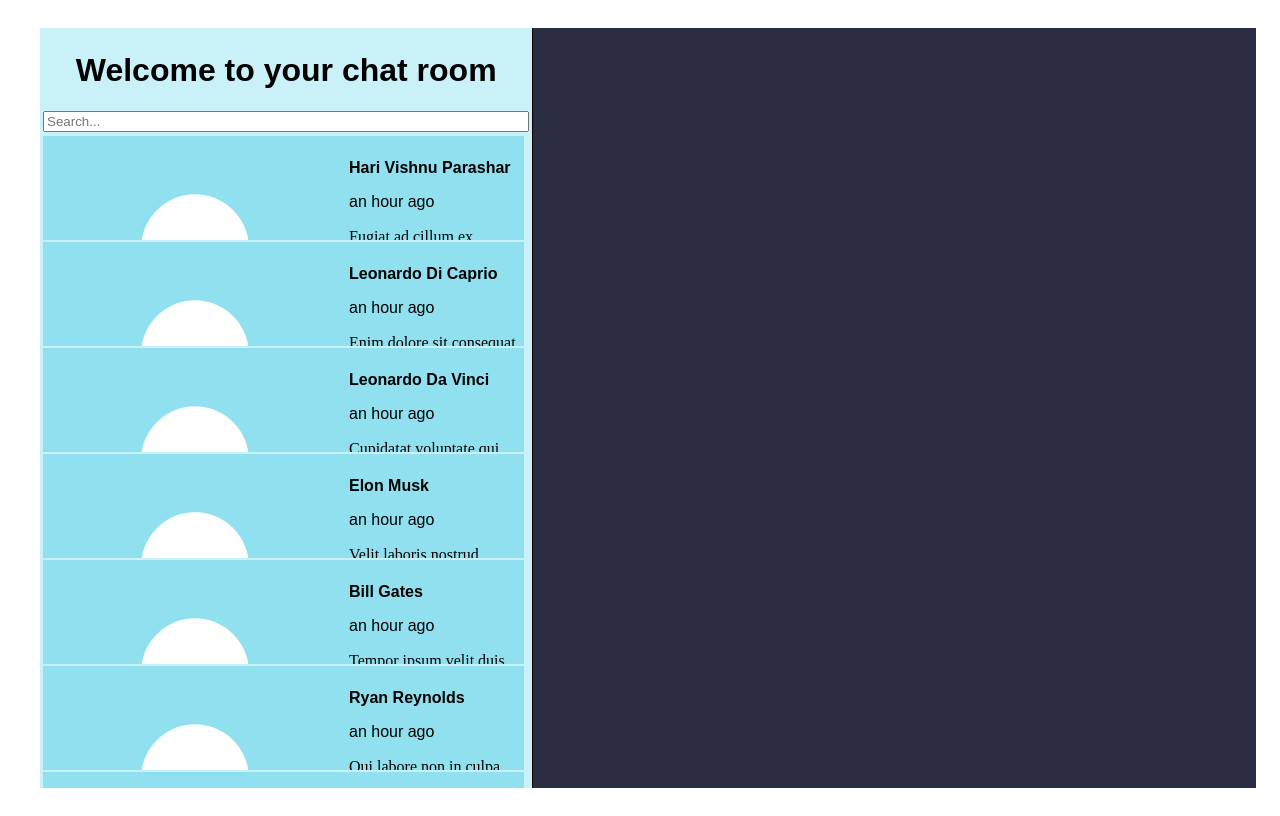
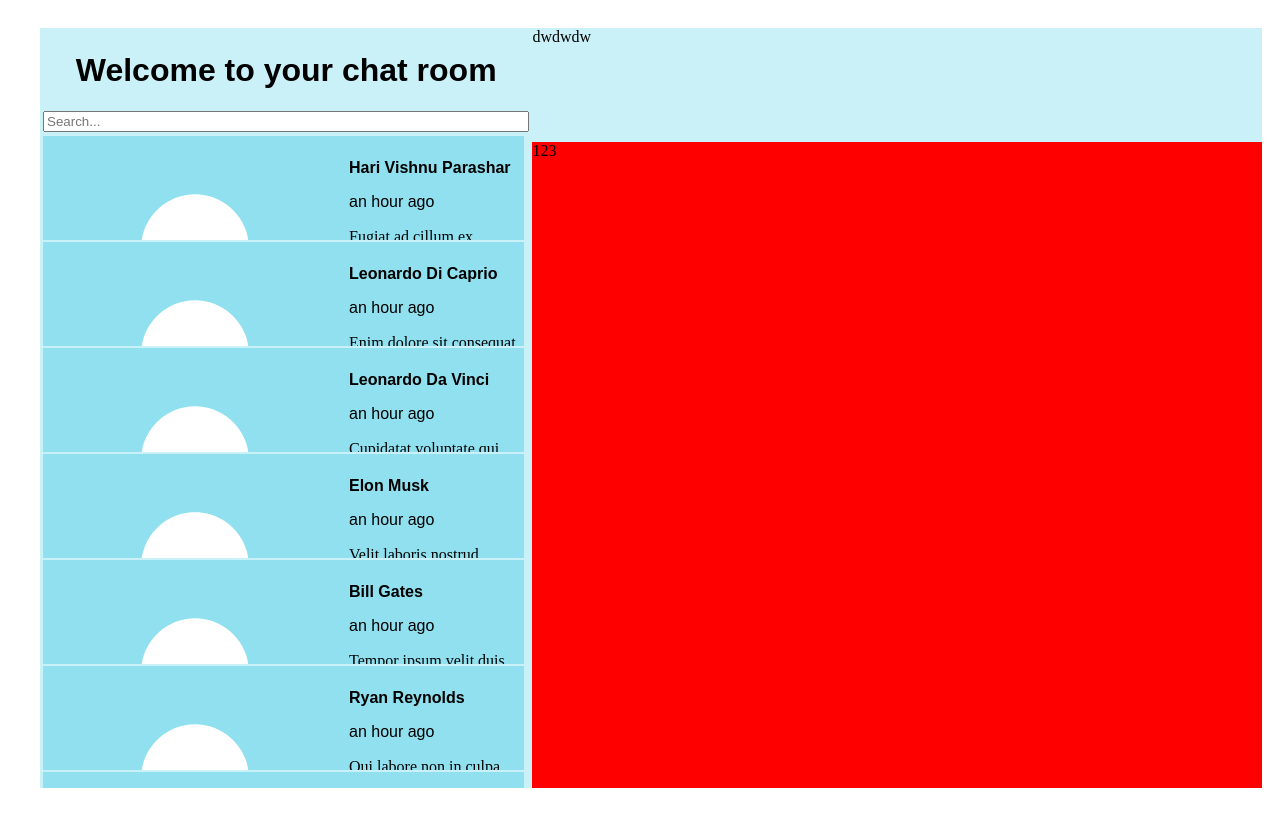
Before and after one commit to HariVP03/Chatting-App, a Gatsby site: page /chat-room in a window 1280 px wide. Built offline with nearby package versions, Linux system fonts and the light colour scheme; Gatsby itself is replaced by a stand-in of ours.

Commit message:
added plugin styles components

```diff
--- a/gatsby-config.js
+++ b/gatsby-config.js
@@ -6,6 +6,9 @@
     siteUrl: `https://gatsbystarterdefaultsource.gatsbyjs.io/`,
   },
   plugins: [
+    {
+      resolve: `gatsby-plugin-styled-components`,
+    },
     `gatsby-plugin-react-helmet`,
     `gatsby-plugin-image`,
 
--- a/package.json
+++ b/package.json
@@ -9,6 +9,7 @@
     "@chakra-ui/react": "^1.7.1",
     "@emotion/react": "^11.6.0",
     "@emotion/styled": "^11.6.0",
+    "babel-plugin-styled-components": "^1.13.3",
     "framer-motion": "^5.3.0",
     "gatsby": "^4.1.6",
     "gatsby-plugin-gatsby-cloud": "^4.1.3",
@@ -17,12 +18,14 @@
     "gatsby-plugin-offline": "^5.1.4",
     "gatsby-plugin-react-helmet": "^5.1.0",
     "gatsby-plugin-sharp": "^4.1.4",
+    "gatsby-plugin-styled-components": "^5.2.0",
     "gatsby-source-filesystem": "^4.1.3",
     "gatsby-transformer-sharp": "^4.1.0",
     "prop-types": "^15.7.2",
     "react": "^17.0.1",
     "react-dom": "^17.0.1",
-    "react-helmet": "^6.1.0"
+    "react-helmet": "^6.1.0",
+    "styled-components": "^5.3.3"
   },
   "devDependencies": {
     "prettier": "^2.4.1"
--- /dev/null
+++ b/src/components/chatBox.tsx
@@ -0,0 +1,17 @@
+import React from "react";
+import { Flex } from "@chakra-ui/react";
+
+const ChatBox: React.FC = () => {
+  return (
+    <Flex minW="60%" minH="100%" overflowY="scroll" direction="column">
+      <Flex minH="15%" bg="#caf0f8" w="100%" roundedBottomLeft="-2">
+        dwdwdw
+      </Flex>
+      <Flex minH="150vh" bg="red">
+        123
+      </Flex>
+    </Flex>
+  );
+};
+
+export default ChatBox;
--- a/src/pages/chat-room.tsx
+++ b/src/pages/chat-room.tsx
@@ -1,11 +1,12 @@
 import React from "react";
 import { Flex, chakra, Input } from "@chakra-ui/react";
 import MessagePreview from "../components/messagePreview";
+import ChatBox from "../components/chatBox";
 
 const ChatRoom = () => {
   // TODO: FIX FONTS
   return (
-    <Flex justify="center" align="center" minH="100vh" w="100vw" bg="gray.800">
+    <Flex justify="center" align="center" h="100vh" w="100vw" bg="gray.800">
       <Flex minW="95vw" h="95vh" bg="#2b2d42" rounded="md">
         <Flex
           p={3}
@@ -14,7 +15,6 @@
           minH="90%"
           roundedLeft="md"
           bg="#caf0f8"
-          borderRight="1px solid black"
           className="hide-scrollbar"
           overflowY="scroll"
         >
@@ -82,7 +82,7 @@
             />
           </Flex>
         </Flex>
-        <Flex minW="60%" minH="100%"></Flex>
+        <ChatBox />
       </Flex>
     </Flex>
   );
```
Also changed, not shown: 2 other files.
